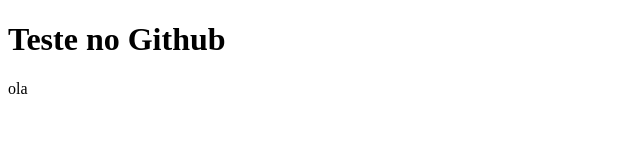
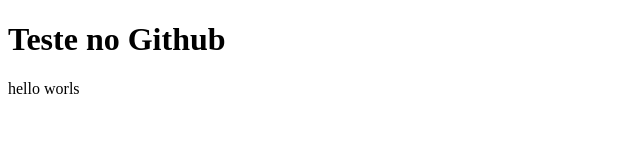
Before and after one commit to GeorgiaLobato/Alpha, a plain HTML site: page index.html in a window 1280 px wide. Shown: the full height of the page, 0-640 px from the left. Drawn offline with Linux system fonts and the light colour scheme.

Commit message:
Update index.html

```diff
--- a/index.html
+++ b/index.html
@@ -8,6 +8,6 @@
 <body>
     <h1>Teste no Github</h1>
 
-    ola
+    hello worls
 </body>
 </html>
```
